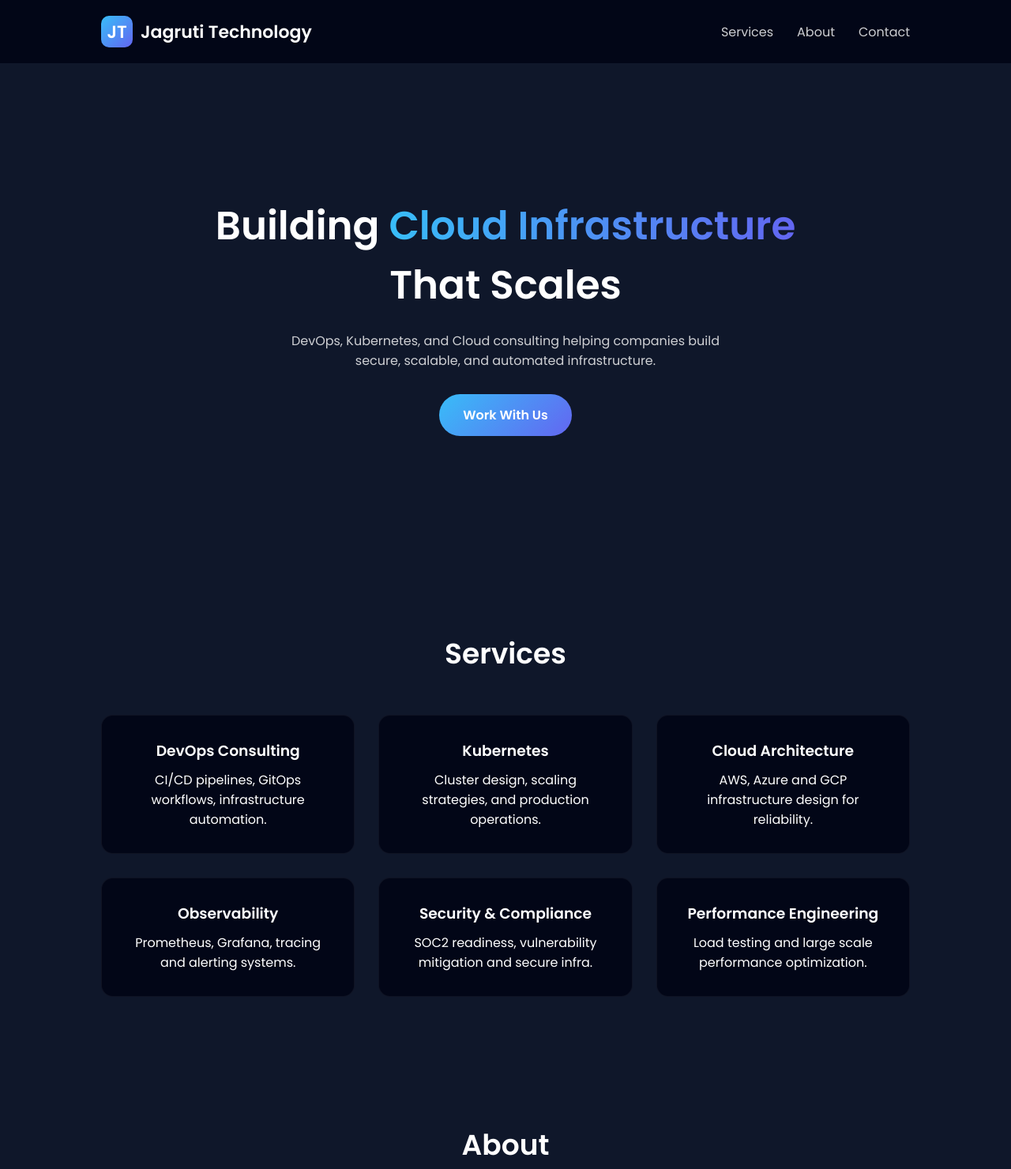
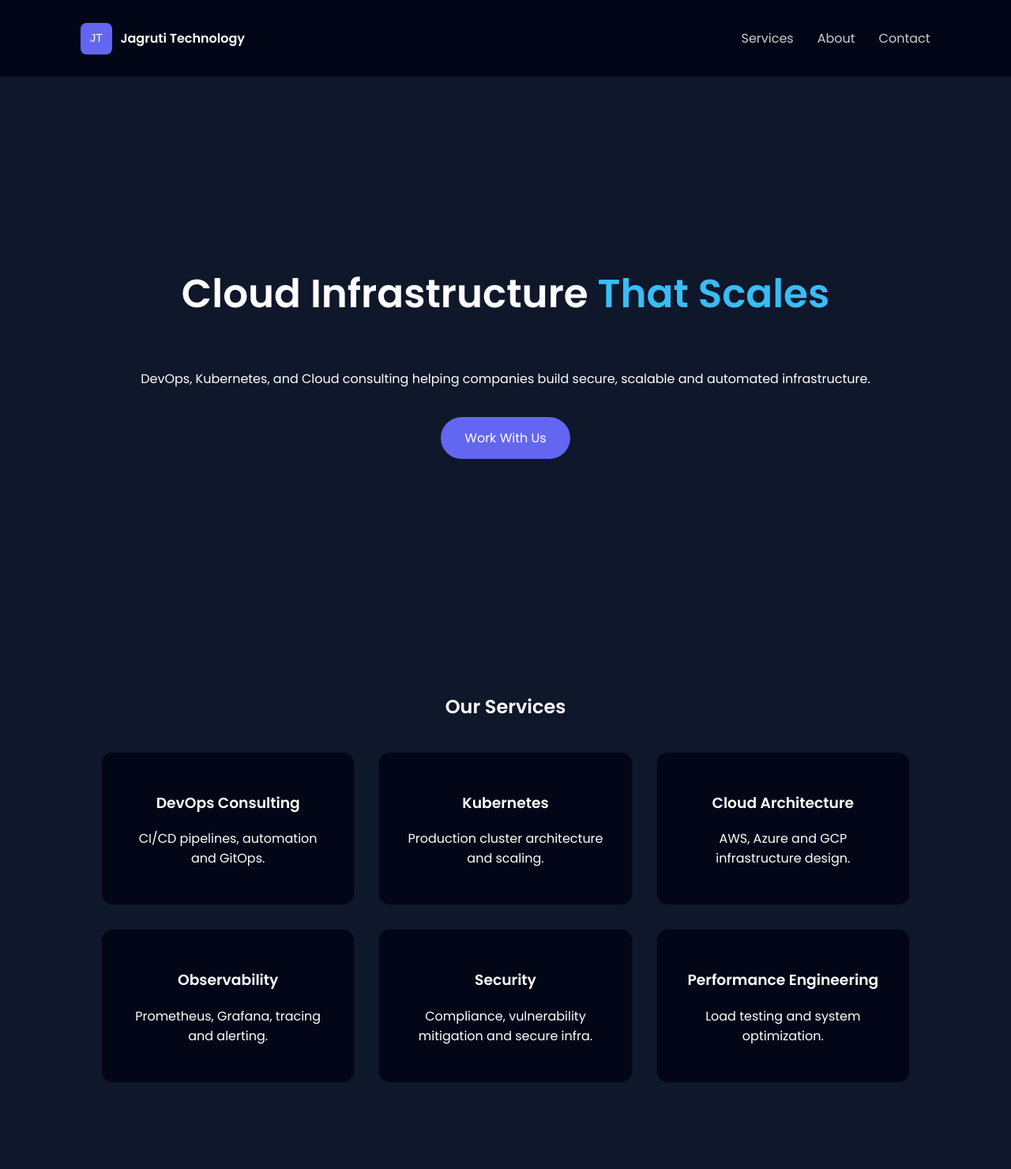
Before and after one commit to jagruti-technology/jagrutitechnology.github.io, a plain HTML site: page index.html in a window 1280 px wide. Shown: the top 1480 px of the page at 79% size. Drawn offline with Linux system fonts and the light colour scheme.

Commit message:
Update index.html

```diff
--- a/index.html
+++ b/index.html
@@ -2,196 +2,30 @@
 <html lang="en">
 
 <head>
+
 <meta charset="UTF-8">
-<meta name="viewport" content="width=device-width, initial-scale=1.0">
+<meta name="viewport" content="width=device-width, initial-scale=1">
 
 <title>Jagruti Technology | DevOps & Cloud Consulting</title>
 
+<link rel="stylesheet" href="css/styles.css">
+
 <link href="https://fonts.googleapis.com/css2?family=Poppins:wght@300;400;600&display=swap" rel="stylesheet">
-
-<style>
-
-*{
-margin:0;
-padding:0;
-box-sizing:border-box;
-font-family:'Poppins',sans-serif;
-}
-
-body{
-background:#0f172a;
-color:white;
-}
-
-/* NAVBAR */
-
-nav{
-display:flex;
-justify-content:space-between;
-align-items:center;
-padding:20px 10%;
-background:#020617;
-position:sticky;
-top:0;
-z-index:100;
-}
-
-.logo{
-display:flex;
-align-items:center;
-font-size:22px;
-font-weight:600;
-}
-
-.logo-icon{
-width:40px;
-height:40px;
-margin-right:10px;
-background:linear-gradient(135deg,#38bdf8,#6366f1);
-border-radius:10px;
-display:flex;
-align-items:center;
-justify-content:center;
-font-weight:bold;
-}
-
-nav ul{
-display:flex;
-list-style:none;
-gap:30px;
-}
-
-nav a{
-color:white;
-text-decoration:none;
-opacity:.8;
-}
-
-nav a:hover{
-opacity:1;
-}
-
-/* HERO */
-
-.hero{
-height:80vh;
-display:flex;
-flex-direction:column;
-justify-content:center;
-align-items:center;
-text-align:center;
-padding:20px;
-}
-
-.hero h1{
-font-size:50px;
-margin-bottom:20px;
-}
-
-.hero span{
-background:linear-gradient(90deg,#38bdf8,#6366f1);
--webkit-background-clip:text;
-color:transparent;
-}
-
-.hero p{
-max-width:600px;
-opacity:.8;
-margin-bottom:30px;
-}
-
-.btn{
-background:linear-gradient(135deg,#38bdf8,#6366f1);
-padding:14px 30px;
-border-radius:30px;
-text-decoration:none;
-color:white;
-font-weight:600;
-}
-
-/* SERVICES */
-
-.section{
-padding:80px 10%;
-text-align:center;
-}
-
-.section h2{
-font-size:36px;
-margin-bottom:50px;
-}
-
-.services{
-display:grid;
-grid-template-columns:repeat(auto-fit,minmax(250px,1fr));
-gap:30px;
-}
-
-.card{
-background:#020617;
-padding:30px;
-border-radius:15px;
-transition:.3s;
-border:1px solid rgba(255,255,255,.05);
-}
-
-.card:hover{
-transform:translateY(-10px);
-border:1px solid #6366f1;
-}
-
-.card h3{
-margin-bottom:10px;
-}
-
-/* ABOUT */
-
-.about{
-max-width:800px;
-margin:auto;
-opacity:.9;
-line-height:1.6;
-}
-
-/* CONTACT */
-
-.contact{
-background:#020617;
-padding:60px;
-border-radius:20px;
-max-width:700px;
-margin:auto;
-}
-
-.contact input,.contact textarea{
-width:100%;
-padding:12px;
-margin-top:10px;
-margin-bottom:20px;
-border:none;
-border-radius:8px;
-}
-
-footer{
-text-align:center;
-padding:30px;
-opacity:.7;
-}
-
-</style>
 
 </head>
 
 <body>
 
-<nav>
+<header>
+
+<nav class="navbar">
 
 <div class="logo">
-<div class="logo-icon">JT</div>
-Jagruti Technology
+<img src="images/logo.svg">
+<span>Jagruti Technology</span>
 </div>
 
-<ul>
+<ul class="nav-links">
 <li><a href="#services">Services</a></li>
 <li><a href="#about">About</a></li>
 <li><a href="#contact">Contact</a></li>
@@ -201,51 +35,53 @@ Jagruti Technology
 
 <section class="hero">
 
-<h1>Building <span>Cloud Infrastructure</span><br>That Scales</h1>
+<h1>Cloud Infrastructure <span>That Scales</span></h1>
 
 <p>
 DevOps, Kubernetes, and Cloud consulting helping companies build secure,
-scalable, and automated infrastructure.
+scalable and automated infrastructure.
 </p>
 
-<a class="btn" href="#contact">Work With Us</a>
+<a href="#contact" class="cta">Work With Us</a>
 
 </section>
 
+</header>
+
 <section class="section" id="services">
 
-<h2>Services</h2>
+<h2>Our Services</h2>
 
 <div class="services">
 
 <div class="card">
 <h3>DevOps Consulting</h3>
-<p>CI/CD pipelines, GitOps workflows, infrastructure automation.</p>
+<p>CI/CD pipelines, automation and GitOps.</p>
 </div>
 
 <div class="card">
 <h3>Kubernetes</h3>
-<p>Cluster design, scaling strategies, and production operations.</p>
+<p>Production cluster architecture and scaling.</p>
 </div>
 
 <div class="card">
 <h3>Cloud Architecture</h3>
-<p>AWS, Azure and GCP infrastructure design for reliability.</p>
+<p>AWS, Azure and GCP infrastructure design.</p>
 </div>
 
 <div class="card">
 <h3>Observability</h3>
-<p>Prometheus, Grafana, tracing and alerting systems.</p>
+<p>Prometheus, Grafana, tracing and alerting.</p>
 </div>
 
 <div class="card">
-<h3>Security & Compliance</h3>
-<p>SOC2 readiness, vulnerability mitigation and secure infra.</p>
+<h3>Security</h3>
+<p>Compliance, vulnerability mitigation and secure infra.</p>
 </div>
 
 <div class="card">
 <h3>Performance Engineering</h3>
-<p>Load testing and large scale performance optimization.</p>
+<p>Load testing and system optimization.</p>
 </div>
 
 </div>
@@ -254,45 +90,50 @@ scalable, and automated infrastructure.
 
 <section class="section" id="about">
 
-<h2>About</h2>
+<h2>About Jagruti Technology</h2>
 
-<div class="about">
+<p class="about-text">
 
-Jagruti Technology is a DevOps and Cloud consulting company focused on
-helping businesses build reliable infrastructure.
+Jagruti Technology is a cloud and DevOps consulting company helping
+organizations build reliable infrastructure.
 
-We specialize in Kubernetes platforms, CI/CD pipelines, observability,
-and secure cloud environments.
+We specialize in Kubernetes platforms, CI/CD automation, observability
+systems, and scalable cloud architecture.
 
-Our mission is to help organizations move faster with automated,
-scalable and production-grade infrastructure.
-
-</div>
+</p>
 
 </section>
 
-<section class="section" id="contact">
+<section class="section contact-section" id="contact">
 
-<h2>Contact</h2>
+<h2>Contact Us</h2>
 
-<div class="contact">
+<form id="contact-form"
+action="https://formsubmit.co/contact@jagrutitechnology.com"
+method="POST">
 
-<input placeholder="Your Name">
-<input placeholder="Email">
-<textarea rows="4" placeholder="Message"></textarea>
+<input type="text" name="name" placeholder="Your Name" required>
 
-<a class="btn">Send Message</a>
+<input type="email" name="email" placeholder="Your Email" required>
 
-</div>
+<textarea name="message" rows="5" placeholder="Message" required></textarea>
+
+<button type="submit">Send Message</button>
+
+<input type="hidden" name="_captcha" value="false">
+
+</form>
 
 </section>
 
 <footer>
 
-© 2026 Jagruti Technology
-Cloud • DevOps • Infrastructure
+<p>© 2026 Jagruti Technology</p>
 
 </footer>
 
+<script src="js/script.js"></script>
+
 </body>
+
 </html>
```
